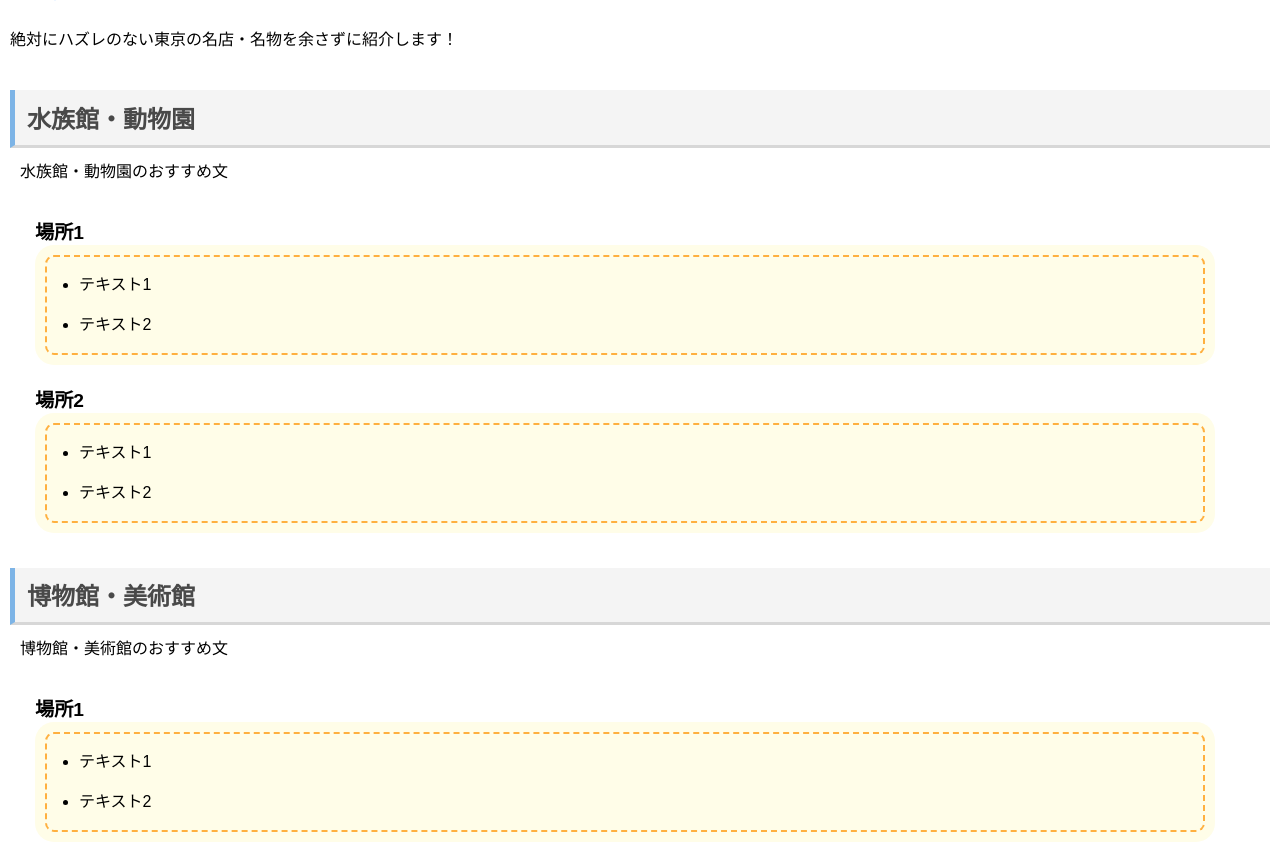
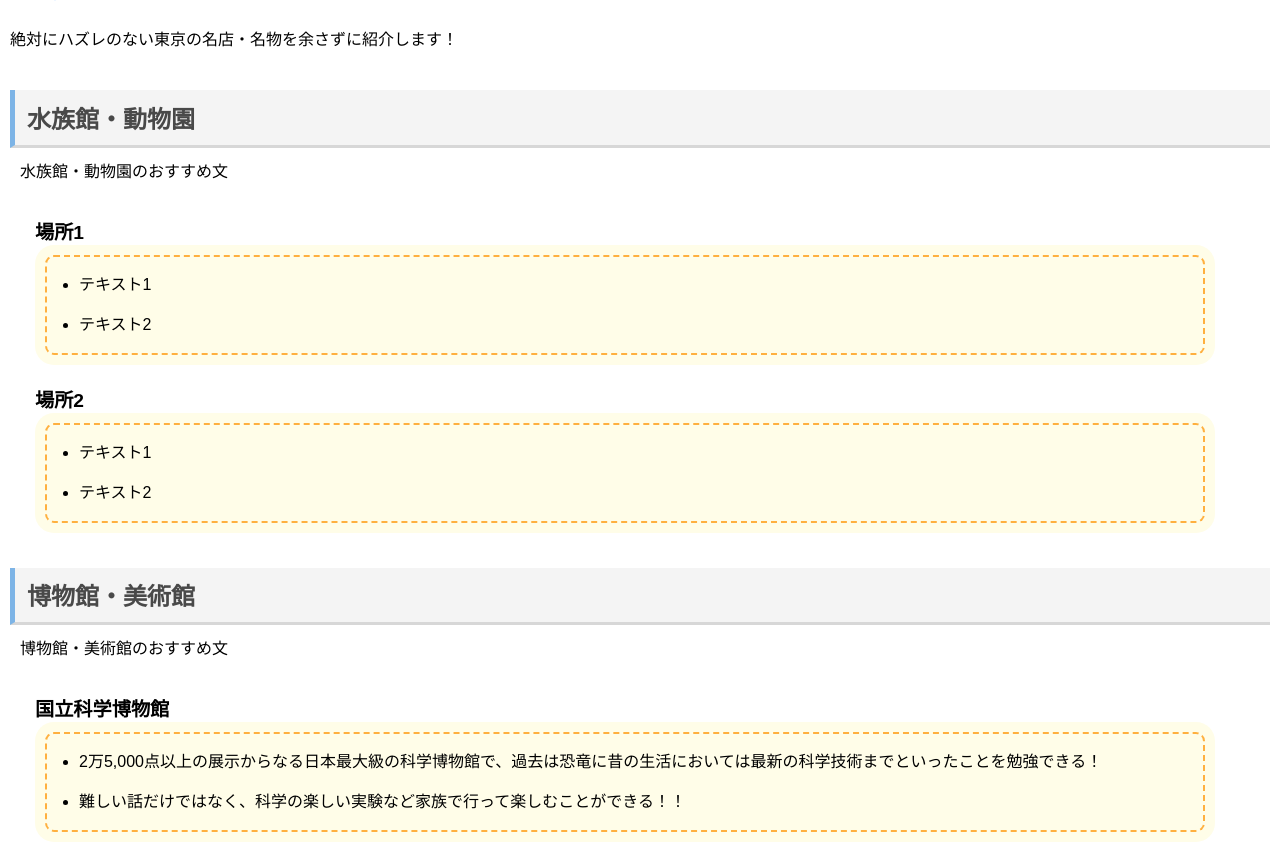
Before and after one commit to bester502/Tokyo_group, a plain HTML site: page index.html in a window 1280 px wide. Shown: the part 108-952 px from the top of the page. Drawn offline with Linux system fonts and the light colour scheme.

Commit message:
国立科学博物館の情報を追加しました。

```diff
--- a/index.html
+++ b/index.html
@@ -43,11 +43,12 @@
     <p>博物館・美術館のおすすめ文</p>
 
     <dl>
-        <dt>場所1</dt>
+        <dt>国立科学博物館</dt>
         <dd>
             <ul>
-                <li>テキスト1</li>
-                <li>テキスト2</li>
+                <li>2万5,000点以上の展示からなる日本最大級の科学博物館で、過去は恐竜に昔の生活においては最新の科学技術までといったことを勉強できる！
+                </li>
+                <li>難しい話だけではなく、科学の楽しい実験など家族で行って楽しむことができる！！</li>
             </ul>
         </dd>
         <dt>場所2</dt>
```
